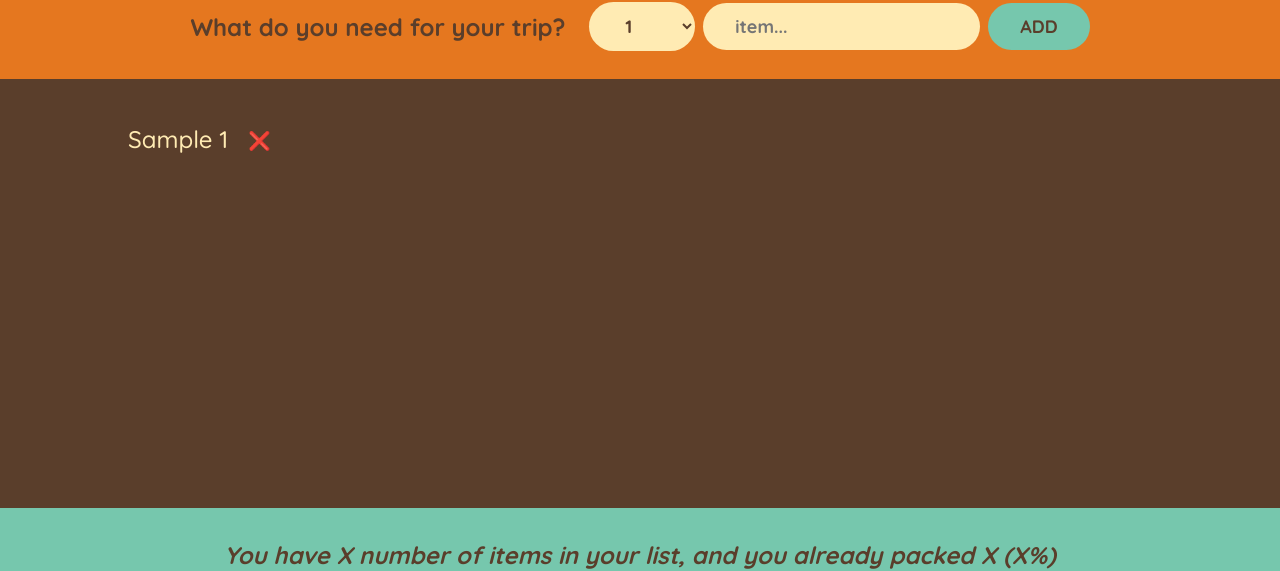
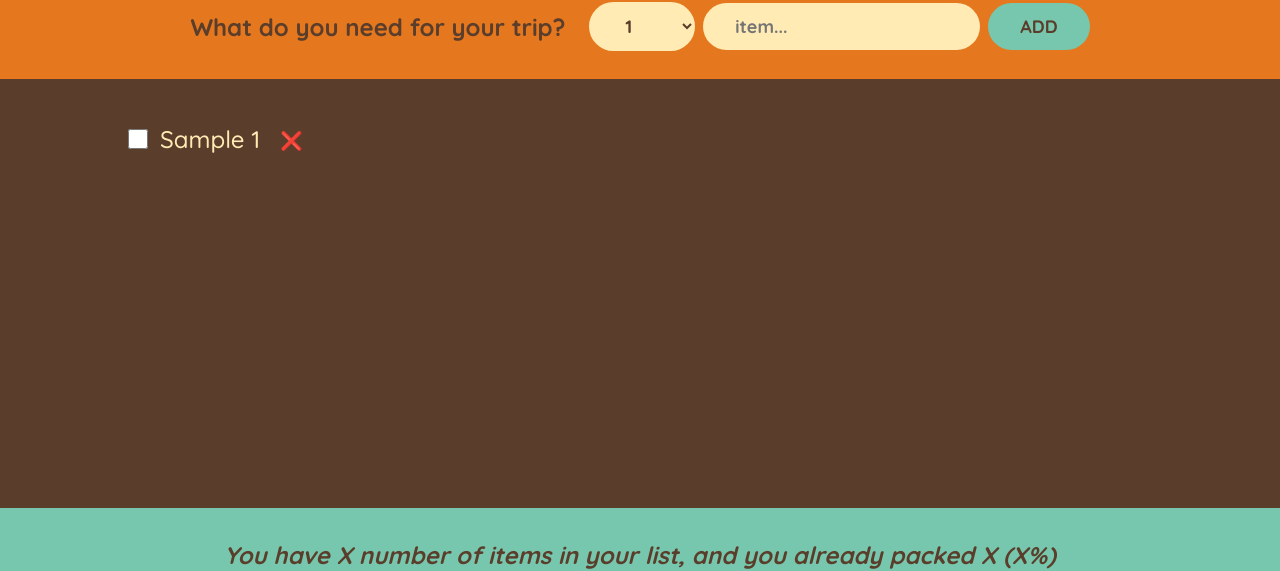
Before and after one commit to its-rohitrawat/travel-list, a React (Create React App) app: page / in a window 1280 px wide. Both pictures are taken after typing "Sample" into the empty fields and a click on the button "ADD". Shown: the part 198-769 px from the top of the page. Built offline with nearby package versions, Linux system fonts and the light colour scheme.

Commit message:
added a new feature to mark the list item packed or unpacked if its its packed the item name will be line through

```diff
--- a/src/App.js
+++ b/src/App.js
@@ -1,4 +1,5 @@
 import { use, useState } from "react";
+
 
 const initialItems = [
   { id: 1, description: "Passports", quantity: 2, packed: false },
@@ -17,10 +18,14 @@ export default function App(){
     function handleDelItem(id){
         setitems((items) => items.filter((item) => item.id !== id))
     }
+
+    function handleToggleItem(id){
+        setitems((items) => items.map((item) => item.id === id ? {...item, packed: !item.packed} : item))
+    }
         return( <div className="app">
             <Logo />
             <Form onAddItems = {handleAddItems}/>
-            <PackingList  items ={items} onDelItem = {handleDelItem}/>
+            <PackingList  items ={items} onDelItem = {handleDelItem} onToggleItem = {handleToggleItem}/>
             <Stats />
         </div>
 
@@ -64,17 +69,28 @@ function Form({onAddItems}){
     </form>
 }
 
-function PackingList({items, onDelItem} ){
-    return <div className="list">
-        <ul>
-            {items.map((item) => (<Item item={item} onDelItem={onDelItem} key={item.id}/>))}
-        </ul>
+function PackingList({items, onDelItem , onToggleItem} ){
+     return (
+    <div className="list">
+      <ul>
+        {items.map((item) => (
+          <Item
+            key={item.id}
+            item={item}
+            onDelItem={onDelItem}
+            onToggleItem={onToggleItem}   // ✅ PASS IT
+          />
+        ))}
+      </ul>
     </div>
-
+  );
 }
 
-function Item({ item , onDelItem}){
+
+
+function Item({ item , onDelItem, onToggleItem}){
     return <li>
+            <input type='checkbox' value={item.packed} onChange={() => onToggleItem(item.id)} />
              <span style={item.packed ? {textDecoration: "line-through"} : {}}>
             {item.description} {item.quantity}
             </span>
```
